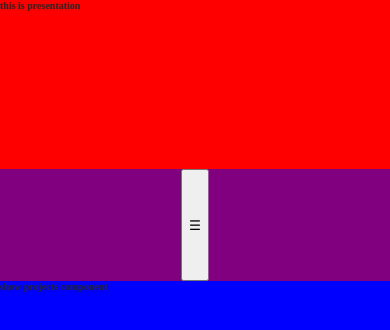
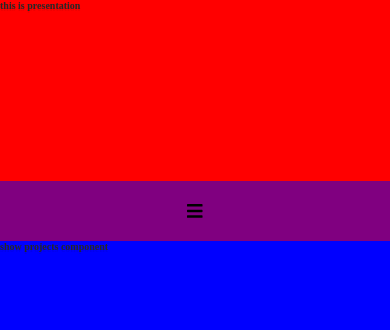
Before and after one commit to thirty33/CurriculVitae_Administrator, a Vue app: page / in a window 390 px wide. Shown: the top 330 px of the page. Built offline with nearby package versions, Linux system fonts and the light colour scheme.

Commit message:
adding fontawesome icons

```diff
--- a/package.json
+++ b/package.json
@@ -8,6 +8,9 @@
     "lint": "vue-cli-service lint"
   },
   "dependencies": {
+    "@fortawesome/fontawesome-svg-core": "^1.2.18",
+    "@fortawesome/free-solid-svg-icons": "^5.8.2",
+    "@fortawesome/vue-fontawesome": "^0.1.6",
     "core-js": "^2.6.5",
     "vue": "^2.6.10",
     "vue-router": "^3.0.6",
--- a/src/App.vue
+++ b/src/App.vue
@@ -111,20 +111,14 @@ body {
 
 }
 
-/* @media (max-width: 570px) {
-
+@media (max-width: 540px) {
     #app {
       grid-template-columns: 1fr;
-    grid-template-rows: 0.5fr 0.2fr 1fr;
+      grid-template-rows: 0.3fr 0.1fr 1fr;
       grid-template-areas:
         "presentation"
         "navigator"
         "navigation";
     }
-
-  #app_router_nav {
-    background-color: pink;
 }
-} */
-
 </style>
--- a/src/components/Navigator.vue
+++ b/src/components/Navigator.vue
@@ -3,20 +3,20 @@
       <nav
           id="router_nav">
           <!-- Open Burger Button -->
-          <button id="router_nav_button"
+          <button
+            id="router_nav_button"
             v-on:click="ToggleBurgerMenu">
-            <span id="open">☰</span>
-            <!-- <span class="close">×</span> -->
+              <font-awesome-icon icon="bars" size="lg" />
           </button>
           <!-- /Close Burger Button -->
           <ul id="router_nav_menu_list"
-              class="menu_list"
-              :class="{ 'burger_is_active' : burgerMenuIsActive }">
+            class="menu_list"
+            :class="{ 'burger_is_active' : burgerMenuIsActive }">
             <!-- Close burger button -->
             <div id="button_close_container">
               <button id="router_nav_button_close"
                 v-on:click="ToggleBurgerMenu">
-                <span id="close">×</span>
+                  <font-awesome-icon icon="times" size="lg"/>
               </button>
             </div>
             <!-- /Close burger button -->
@@ -57,12 +57,18 @@ export default {
 
 
 <style scoped>
+#router_nav_button,
+#router_nav_button_close {
+  background: transparent;
+  border: none;
+}
 
 #router_nav_menu_list {
   height: inherit;
   width: inherit;
   padding: 0;
-  /* margin: 5px 5px; */
+  margin: 0;
+  display:grid;
 }
 
 #router_nav {
@@ -107,22 +113,16 @@ export default {
 @media (max-width: 540px) {
 
   #router_nav_menu_list {
-    /* display: none; */
     background: rgba(255, 60, 88, .8);
     position: fixed;
     align-items: center;
-    /* justify-items: stretch; */
     margin: 0;
     left: 0;
 		top:0;
 		bottom:0;
 		right: 0;
-
     left: -100%;
     transition:.3s;
-
-    /* display */
-    display: grid;
     grid-template-rows: 4fr 1fr 1fr 1fr 1fr 4fr;
     grid-gap:0;
   }
@@ -143,8 +143,8 @@ export default {
 
   #button_close_container {
     display: grid;
-    grid-template-rows: 0.3fr 1.5fr 10fr;
-    grid-template-columns: 0.3fr 1.5fr 10fr;
+    grid-template-rows: 0.3fr 2fr 10fr;
+    grid-template-columns: 0.3fr 2fr 10fr;
   }
 
   #router_nav_button_close {
--- a/src/main.js
+++ b/src/main.js
@@ -1,8 +1,14 @@
 import Vue from 'vue'
 import App from './App.vue'
 import VueRouter from 'vue-router'
+import routes from './routes';
+import { library } from '@fortawesome/fontawesome-svg-core'
+import { faBars, faTimes } from '@fortawesome/free-solid-svg-icons'
+import { FontAwesomeIcon } from '@fortawesome/vue-fontawesome'
 
-import routes from './routes';
+library.add(faBars, faTimes)
+
+Vue.component('font-awesome-icon', FontAwesomeIcon)
 
 Vue.config.productionTip = false;
 
```
Also changed, not shown: 1 other file (tests, documents, lock files or other folders). Lines whose indentation alone changed are shown as unchanged.
